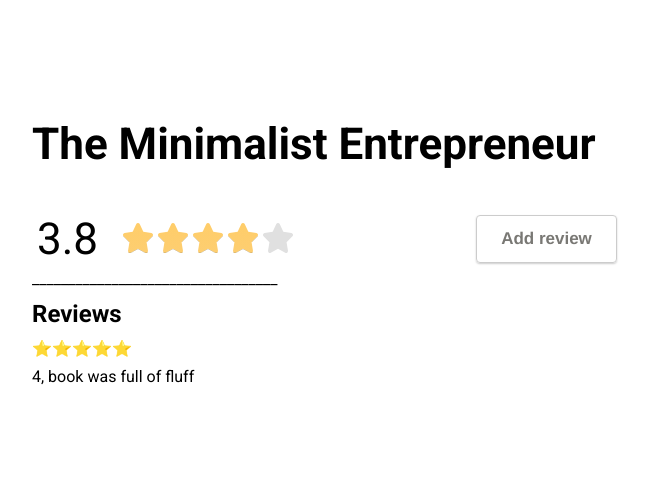
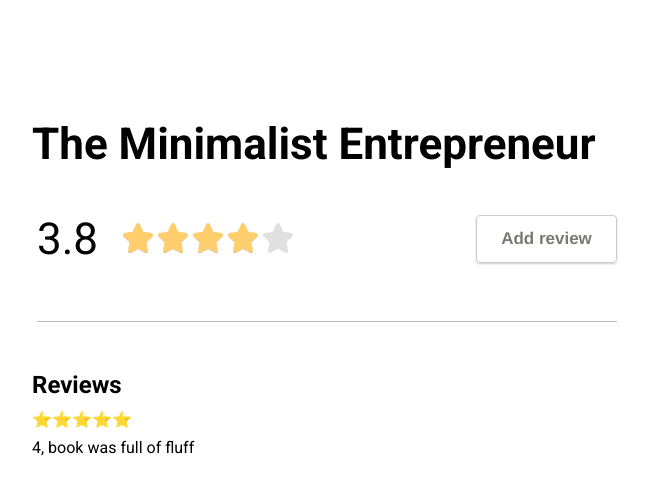
Before and after one commit to huntedman/gumroad-exp12345, a website: page public/index.html in a window 1280 px wide. Shown: the whole page, without its empty margins (321-970 px from the left). Drawn offline with Linux system fonts and the light colour scheme.

Commit message:
Styled the gray divider line.

```diff
--- a/public/index.html
+++ b/public/index.html
@@ -14,7 +14,7 @@
 	<body>
 		<main>
 			<h1 style="margin-bottom: 43px;">The Minimalist Entrepreneur</h1>
-			<div class="flex flex-row">
+			<div style="margin-bottom: 57px;" class="flex flex-row">
 				<span style="margin-right: 24px;" class="text-2xl ml-1">
           3.8
         </span>
@@ -110,7 +110,7 @@
           </button>
         </div>
       </div>
-			<div>__________________________________</div>
+			<div class="divider ml-1" style="transform: translateY(-1px); margin-bottom: 41px;"></div>
       <h2>Reviews</h2>
       <div>
 				<div>⭐️⭐️⭐️⭐️⭐️</div>
--- a/public/styles/utils.css
+++ b/public/styles/utils.css
@@ -58,3 +58,7 @@
 .w-full {
   width: 100%;
 }
+
+.divider {
+  border-top: 1px solid var(--gray-700);
+}
```
